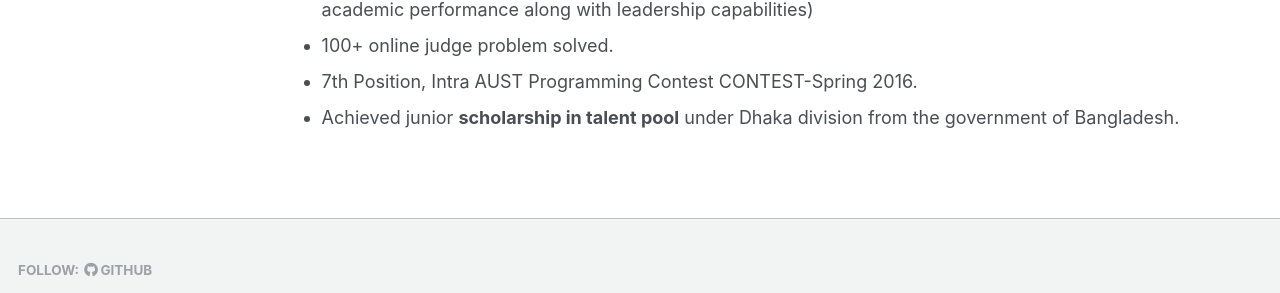
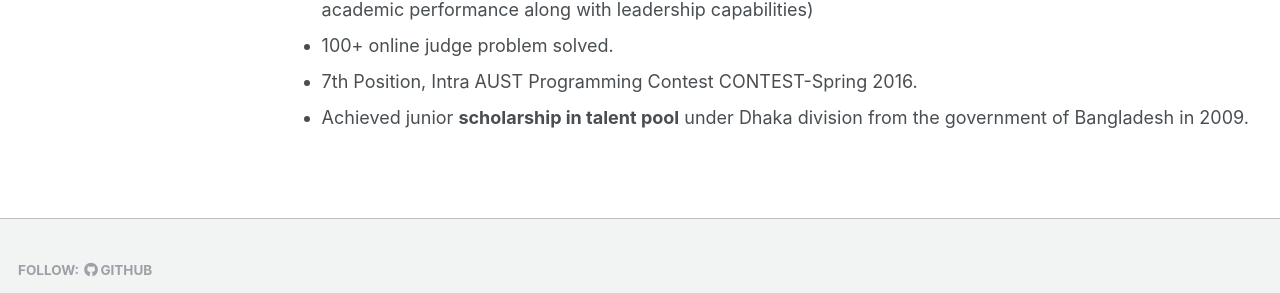
Before and after one commit to AhsanulBariRomi/ahsanul-bari.github.io, a Jekyll site: the page built from _pages/education-achievements.md, in a window 1280 px wide and 1049 px high. Shown: the part 702-995 px from the top of the window. Built offline with Jekyll 4.4.1, drawn with Linux system fonts in a browser that asks for light colours.

Commit message:
Update education-achievements.md

```diff
--- a/_pages/education-achievements.md
+++ b/_pages/education-achievements.md
@@ -30,4 +30,4 @@ redirect_from:
   (Candidates are selected based on academic performance along with leadership capabilities)
 - 100+ online judge problem solved.
 - 7th Position, Intra AUST Programming Contest CONTEST-Spring 2016.
-- Achieved junior **scholarship in talent pool** under Dhaka division from the government of Bangladesh.
+- Achieved junior **scholarship in talent pool** under Dhaka division from the government of Bangladesh in 2009.
```
